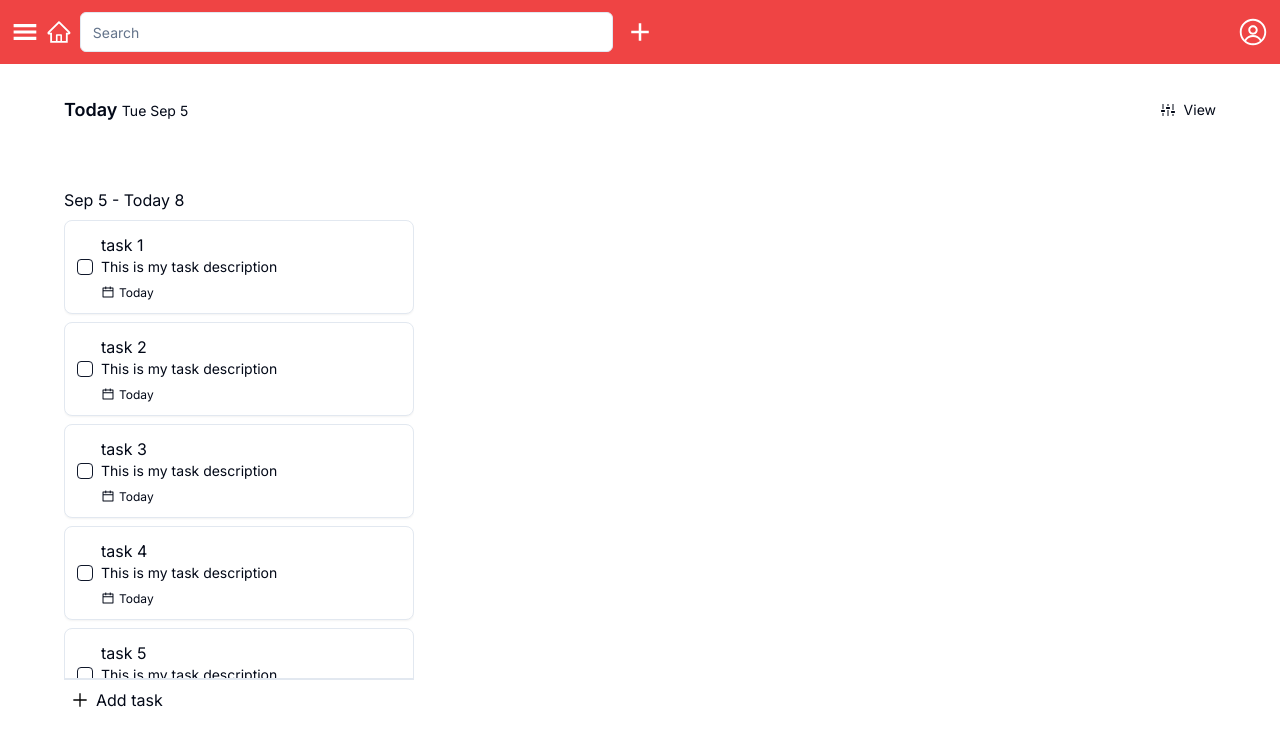
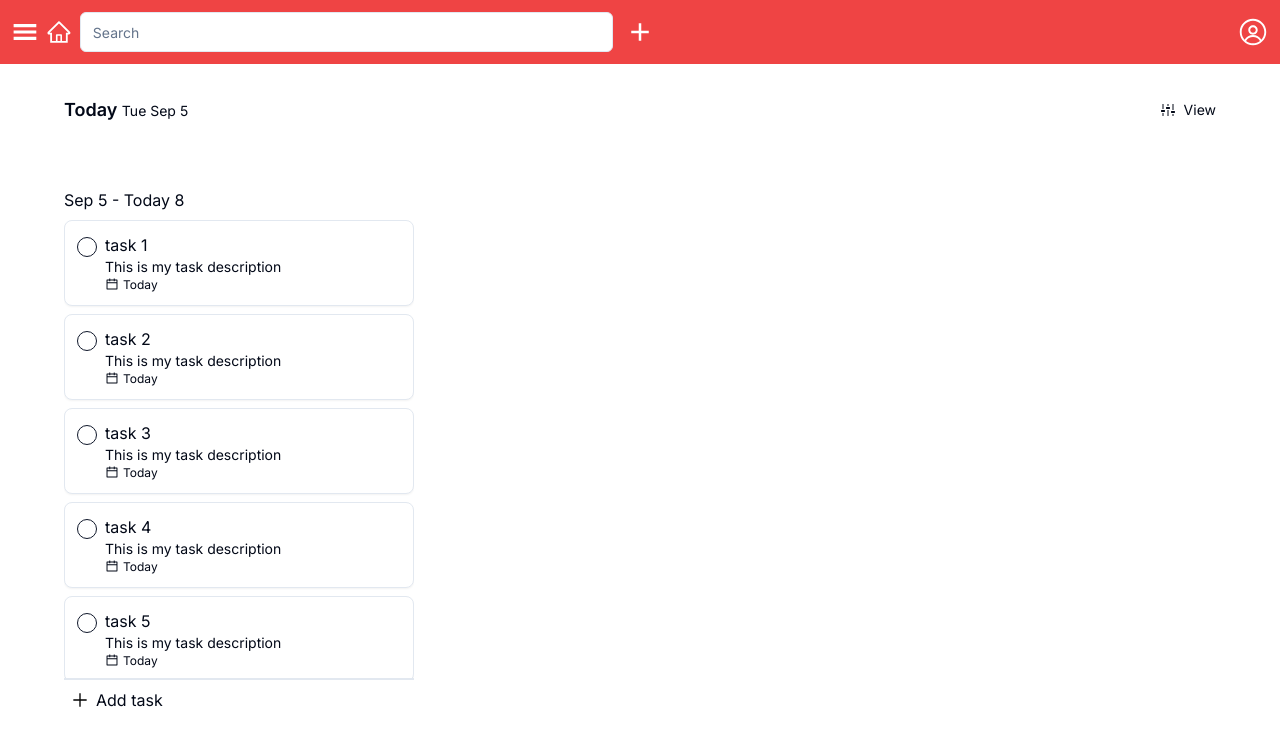
Before and after one commit to eric-nichols-nyc/listit-nextjs, a Next.js app: page / in a window 1280 px wide. Shown: the top 746 px of the page. Built offline with nearby package versions, Linux system fonts and the light colour scheme.

Commit message:
added delete

```diff
--- a/app/layout.tsx
+++ b/app/layout.tsx
@@ -3,6 +3,8 @@ import type { Metadata } from 'next'
 import { Inter } from 'next/font/google'
 import Header from '@/components/Header'
 import Topbar from '@/components/Topbar'
+import {ToastContainer} from 'react-toastify'
+import 'react-toastify/dist/ReactToastify.css'
 
 const inter = Inter({ subsets: ['latin'] })
 
@@ -19,6 +21,18 @@ export default function RootLayout({
   return (
     <html lang="en">
       <body className={inter.className}>
+        <ToastContainer
+          position="bottom-left"
+          autoClose={1000}
+          hideProgressBar={true}
+          newestOnTop={false}
+          closeOnClick
+          rtl={false}
+          pauseOnFocusLoss
+          draggable
+          pauseOnHover
+          theme="dark"
+        />
         <Topbar />
         <Header />
         {children}
--- a/components/AddTaskForm.tsx
+++ b/components/AddTaskForm.tsx
@@ -11,8 +11,11 @@ import { Button } from "@/components/ui/button"
 import { AiOutlineClose } from 'react-icons/ai';
 import { useTaskStore } from '@/store/taskStore';
 import {getNewCardOrder} from '@/utils/getItemOrder'
+import { toast } from 'react-toastify';
 
 const AddtaskForm = () => {
+  const notify = () => toast("Wow so easy!");
+
   const [tasks, addTask] = useTaskStore(state => [
     state.tasks,
     state.addTask,
@@ -45,6 +48,7 @@ const AddtaskForm = () => {
     }
     addTask(t)
     setShowForm(false)
+    toast("1 task added to today");
   }
 
   return (
--- a/components/Column.tsx
+++ b/components/Column.tsx
@@ -4,6 +4,7 @@ import { DragDropContext, Draggable, Droppable } from "react-beautiful-dnd";
 import Task from './Task';
 import { getNewCardOrder } from '@/utils/getItemOrder';
 import { useTaskStore } from '@/store/taskStore';
+import { toast } from 'react-toastify';
 
 const items = [
   {
@@ -68,14 +69,12 @@ const Column = () => {
   // setTasks(items)
   useEffect(() => {
     setTasks(items)
-  }, [])
-
+  }, [setTasks])
 
   const onDragEnd = (result: any) => {
     // 1. reorder our column
     const newColumns = [...tasks]
     const target = newColumns[result.source.index]
-    console.log('target', target)
     // 2. get new order
     const newOrder = getNewCardOrder(
       tasks,
--- a/components/Task.tsx
+++ b/components/Task.tsx
@@ -5,7 +5,8 @@ import {
 } from "@/components/ui/card"
 import { Checkbox } from "@/components/ui/checkbox"
 import { AiOutlineCalendar } from "react-icons/ai"
-
+import { useTaskStore } from "@/store/taskStore";
+import { toast } from "react-toastify";
 
 const Task = ({
   id,
@@ -15,6 +16,11 @@ const Task = ({
   draggableProps,
   draggableHandleProps,
 }: Task) => {
+
+  const [removeTask] = useTaskStore(state => [
+    state.removeTask,
+  ]);
+
   return (
     <Card
       id={id}
@@ -26,8 +32,16 @@ const Task = ({
       <CardContent
         className="p-3 pb-3 pt-3 flex flex-col"
       >
-        <div className="flex items-center">
-          <Checkbox />
+        <div className="flex items-start">
+          <Checkbox
+            className="h-5 w-5 mt-1 rounded-full transition hover:bg-gray-200 hover:scale-125"
+            onCheckedChange={() => {
+              setTimeout(() => {
+                toast("1 task completed");
+                removeTask(id)
+              }, 300)
+            }}
+          />
           <div className="flex flex-col ml-2">
             <div>
               {name}
@@ -35,7 +49,7 @@ const Task = ({
             <div className="text-sm">
               {description}
             </div>
-            <div className="flex mt-2 text-xs">
+            <div className="flex  text-xs">
               <AiOutlineCalendar
               size={14}
               />
--- a/package.json
+++ b/package.json
@@ -27,6 +27,7 @@
     "react-beautiful-dnd": "^13.1.1",
     "react-dom": "18.2.0",
     "react-icons": "^4.10.1",
+    "react-toastify": "^9.1.3",
     "tailwind-merge": "^1.14.0",
     "tailwindcss": "3.3.3",
     "tailwindcss-animate": "^1.0.7",
```
Also changed, not shown: 2 other files (tests, documents, lock files or other folders).
